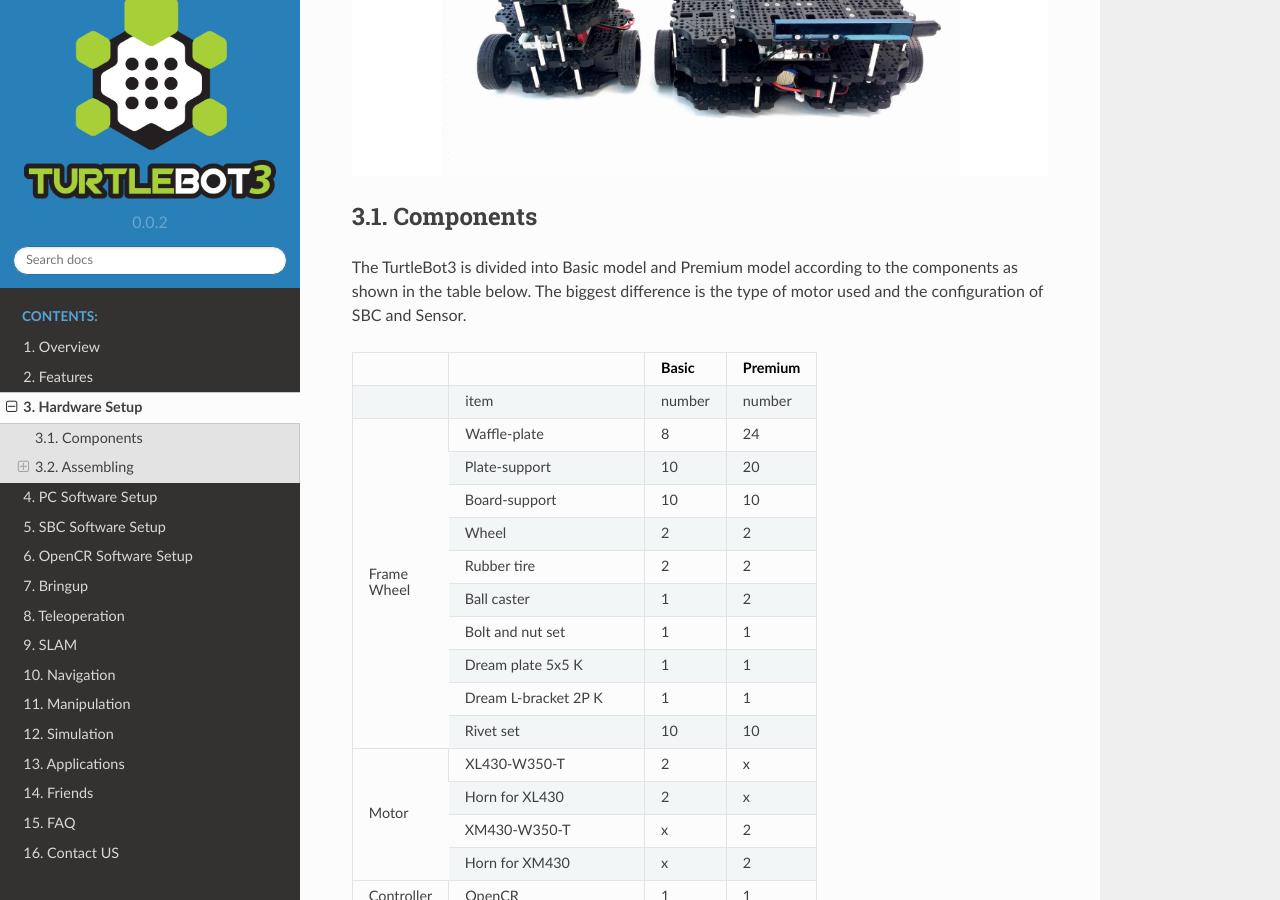
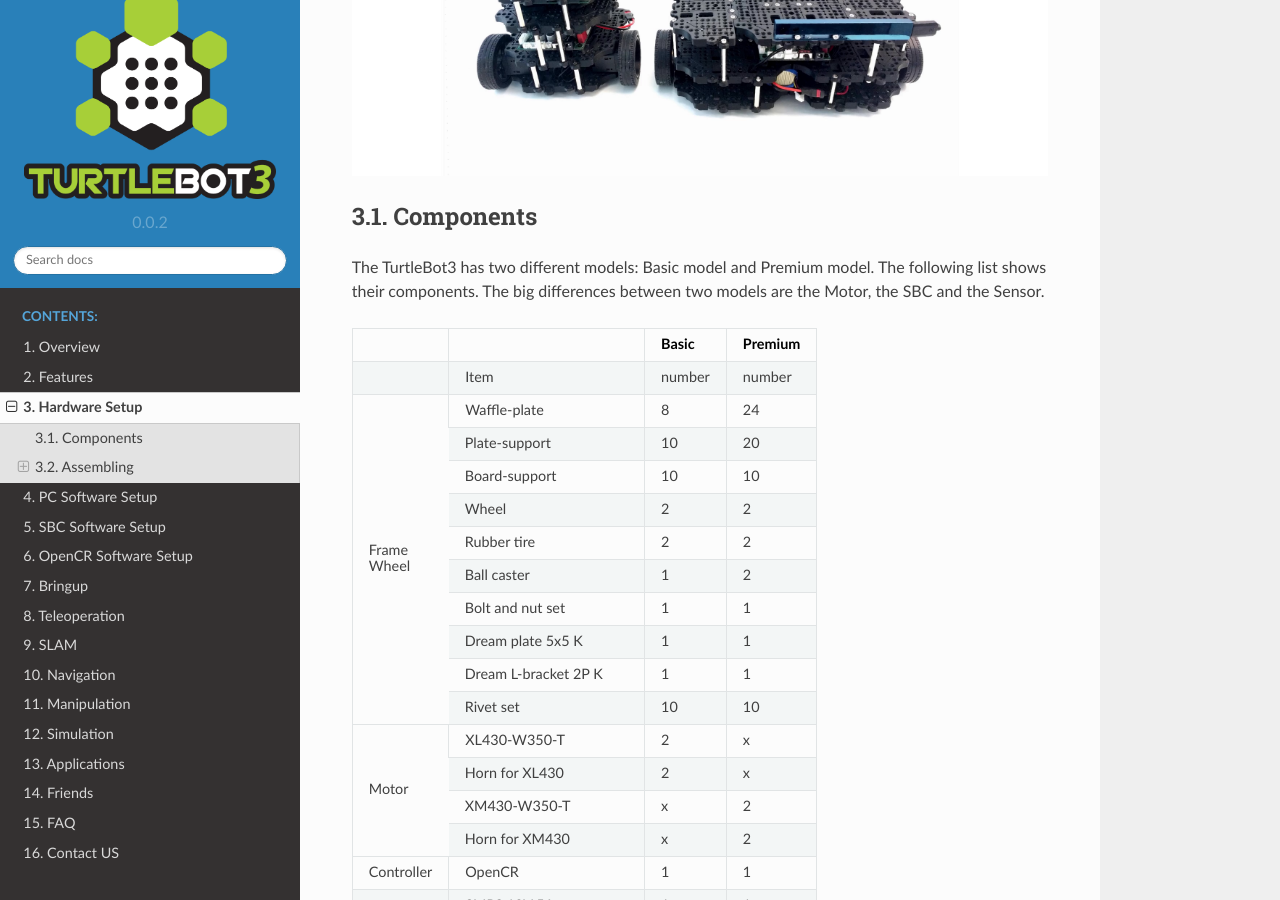
Before and after one commit to shivharis/turtlebot3_wiki, a Sphinx documentation site: the page built from docs/source/hardware.rst, in a window 1280 px wide and 900 px high, scrolled down 376 px. Built offline with Sphinx 7.4.7 and the Read the Docs theme 2.0.0, drawn with Linux system fonts in a browser that asks for light colours.

Commit message:
Update hardware.rst

```diff
--- a/docs/source/hardware.rst
+++ b/docs/source/hardware.rst
@@ -6,12 +6,12 @@
 Components
 ----------
 
-The TurtleBot3 is divided into Basic model and Premium model according to the components as shown in the table below. The biggest difference is the type of motor used and the configuration of SBC and Sensor.
+The TurtleBot3 has two different models: Basic model and Premium model. The following list shows their components. The big differences between two models are the Motor, the SBC and the Sensor.
 
 +------------+--------------------------+--------+---------+
 |            |                          | Basic  | Premium |
 +============+==========================+========+=========+
-|            | item                     | number | number  |
+|            | Item                     | number | number  |
 +------------+--------------------------+--------+---------+
 |            | Waffle-plate             | 8      | 24      |
 +            +--------------------------+--------+---------+
```
